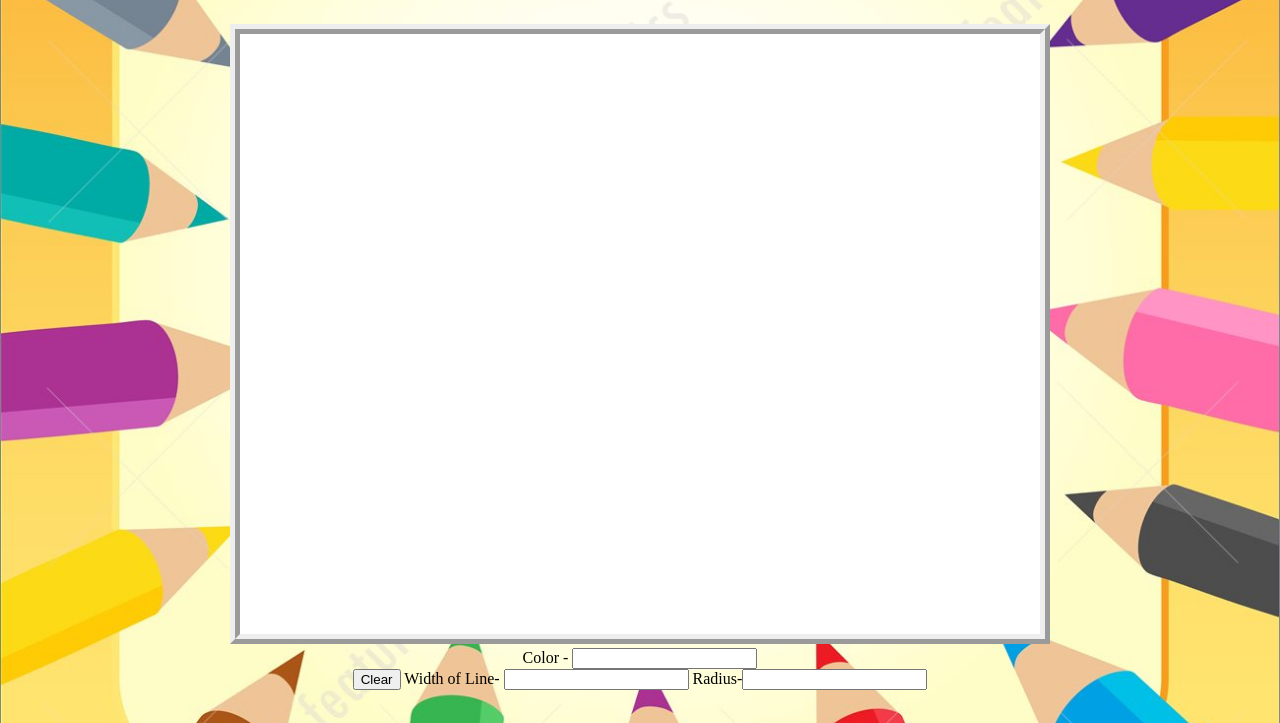
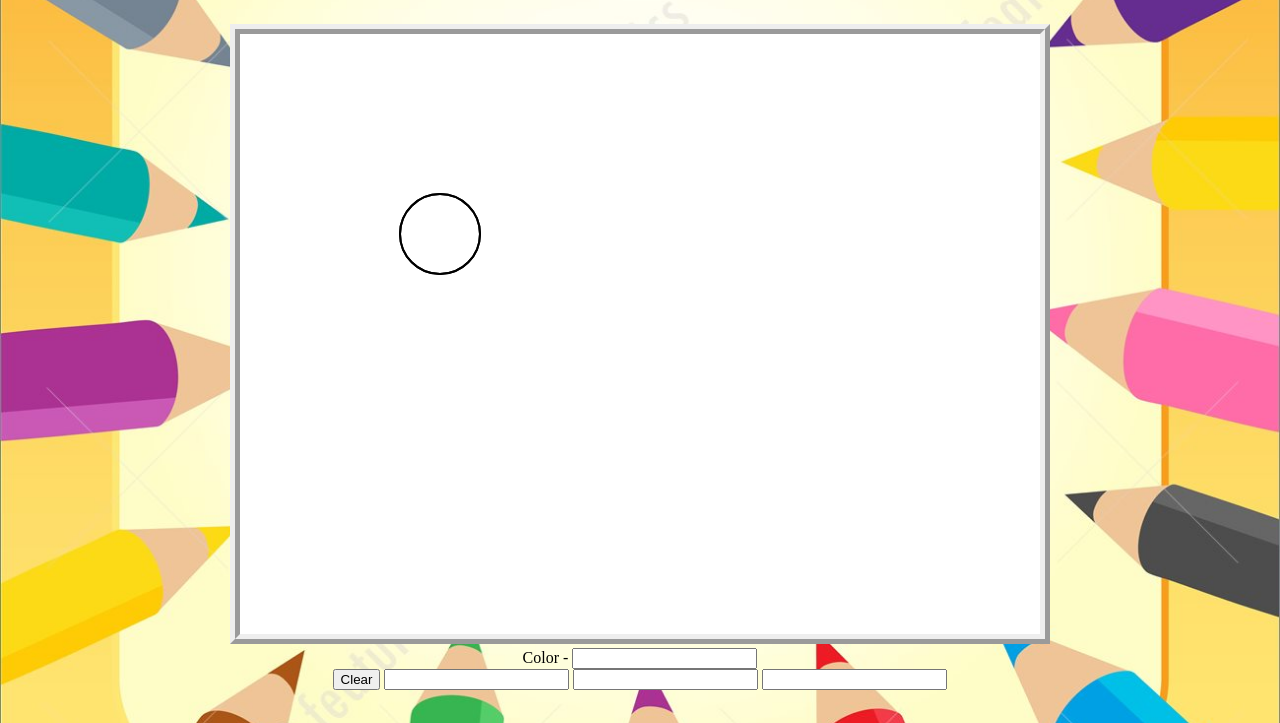
Before and after one commit to slickwild1401/project-81, a plain HTML site: page index.html in a window 1280 px wide. Shown: the part 77-800 px from the top of the page. Drawn offline with Linux system fonts and the light colour scheme.

Commit message:
Add files via upload

```diff
--- a/C81main.js
+++ b/C81main.js
@@ -1,10 +1,9 @@
 canvas=document.getElementById("myCanvas");
-
 mouse_event="";
-color="white";
-
-var radius="50";
-var width="1";
+color="red";
+var color="";
+var radius="";
+var width="";
 
 ctx=canvas.getContext("2d");
 ctx.beginPath();
@@ -17,34 +16,35 @@ ctx.stroke();
 canvas.addEventListener("mousedown", my_mousedown);
 function my_mousedown(e)
 {
- mouse_event="mousedown"
+
+    color=document.getElementById("color").value;
+    radius=document.getElementById("radius").value;
+    width=document.getElementById("width").value;
 
 
 color=document.getElementById("color").value;
-radius=document.getElementById("radius").value;
-width=document.getElementById("width").value;
 mouse_x=e.clientX-canvas.offsetLeft;
 mouse_y=e.clientY-canvas.offsetTop;
 circle(mouse_x, mouse_y);
 }
 canvas.addEventListener("mousemove", my_mousemove);
 function my_mousemove(e) {
-
-
     mouse_event="mouseleave";
 
+    color=document.getElementById("color").value;
+mouse_x=e.clientX-canvas.offsetLeft;
+mouse_y=e.clientY-canvas.offsetTop;
+circle(mouse_x, mouse_y);
 }
 canvas.addEventListener("mouseup", my_mouseup);
 function my_mouseup(e){
-
-
     mouse_event="mouseup";
 
 }
 if ( mouse_event="mousedown"){
     ctx.beginPath();
 ctx.strokeStyle=color;
-ctx.lineWidth=width;
+ctx.lineWidth=2;
 ctx.arc(200,200,40,0,2 * Math.PI);
 ctx.stroke();
 
--- a/index.html
+++ b/index.html
@@ -12,10 +12,9 @@
 	<canvas id="myCanvas" width="800" height="600"></canvas>
 	<br>
 	<span>Color - </span> <input type="text" id="color"> <br> <button onclick="clearArea();">Clear</button>
-
-
-	<span> Width of Line- </span><input type="text" id="width">
-	<span>Radius-</span><input type="text" id="radius">
+	<input type="text" id="radius">
+	<input type="text" id="color">
+	<input type="text" id="width">
 
 
 </center>
```
